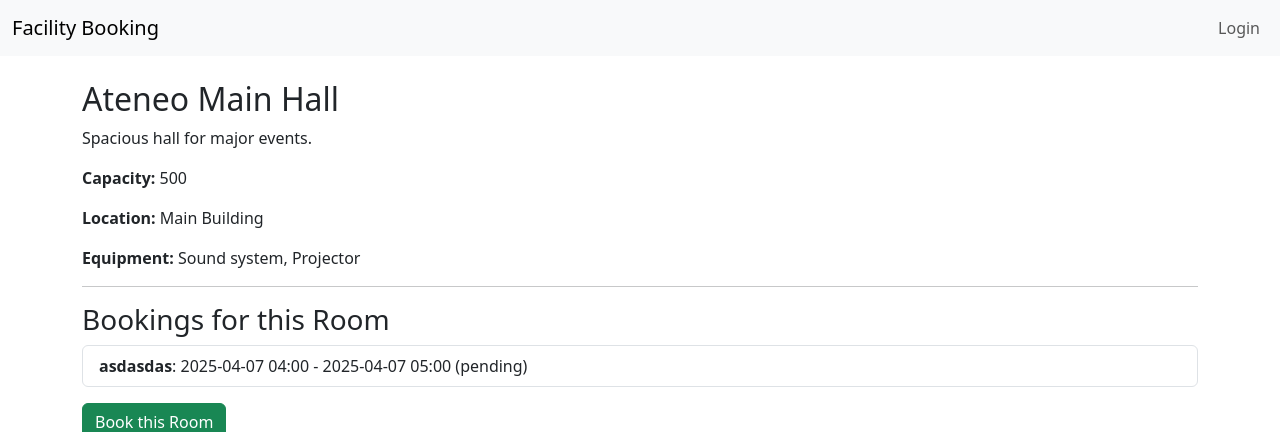
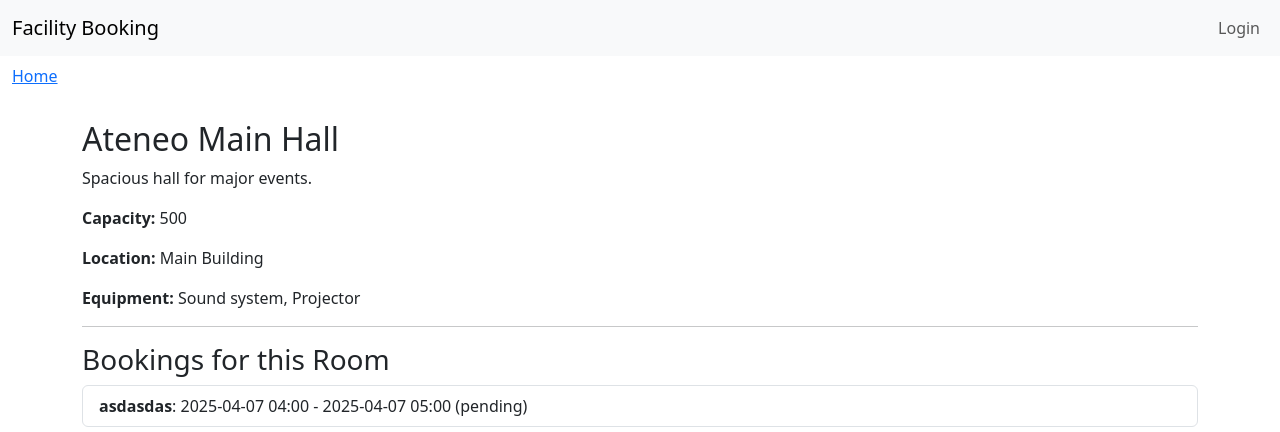
Before and after one commit to njvil/CSCI-142i, a Django app: page /room/1/ in a window 1280 px wide. Shown: the top 432 px of the page. Run offline with Django 5.2, Linux system fonts and the light colour scheme; data comes from the database, SQL or seed files in the repository.

Commit message:
Added sub-navbar for room details

```diff
--- a/facility_booking/booking/templates/base.html
+++ b/facility_booking/booking/templates/base.html
@@ -29,6 +29,8 @@
     </div>
   </div>
 </nav>
+
+{% block sub_navbar %}{% endblock %}
 <div class="container mt-4">
   {% if messages %}
     {% for message in messages %}
--- a/facility_booking/booking/templates/booking/room_detail.html
+++ b/facility_booking/booking/templates/booking/room_detail.html
@@ -1,4 +1,13 @@
 {% extends 'base.html' %}
+
+{% block sub_navbar %}
+<nav class="navbar navbar-expand-lg navbar-light">
+  <div class="container-fluid">
+    <a class="navbar-nav" href="{% url 'room_list' %}">Home</a>
+  </div>
+</nav>
+{% endblock %}
+
 {% block content %}
 <h2>{{ room.name }}</h2>
 <p>{{ room.description }}</p>
```
